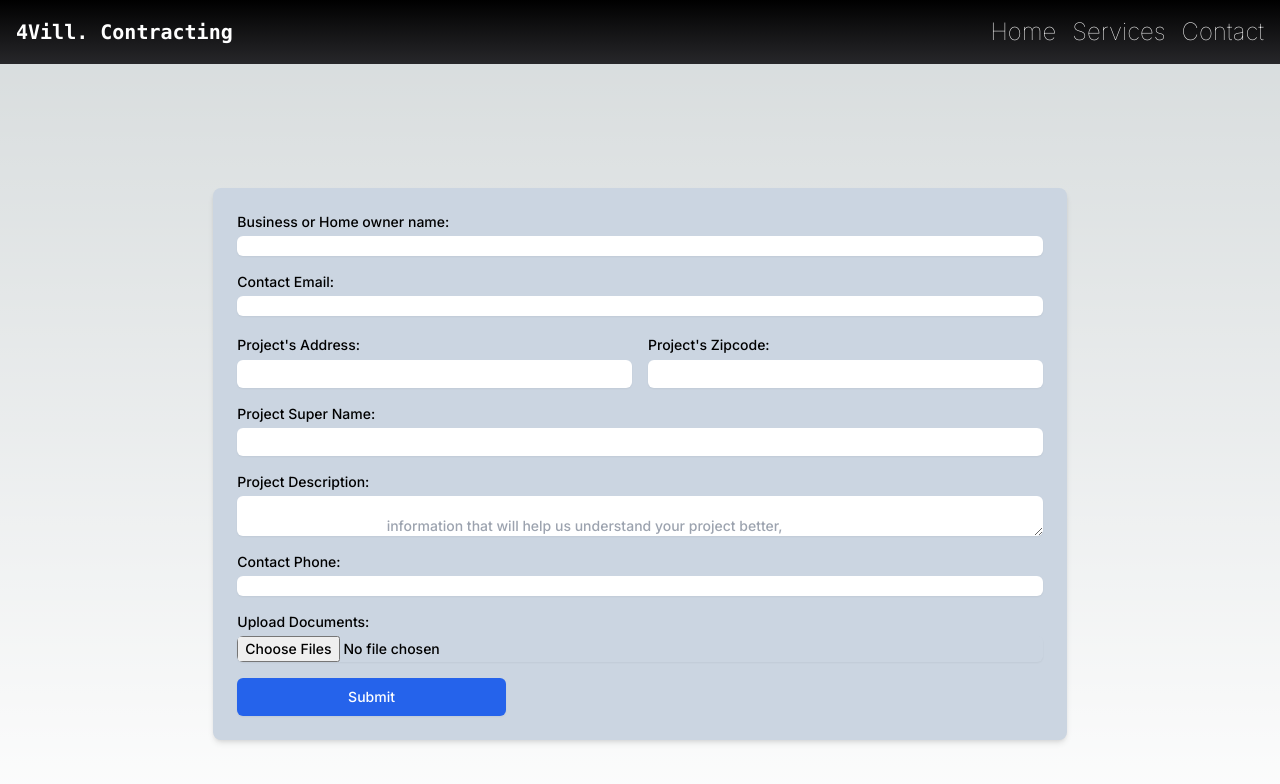
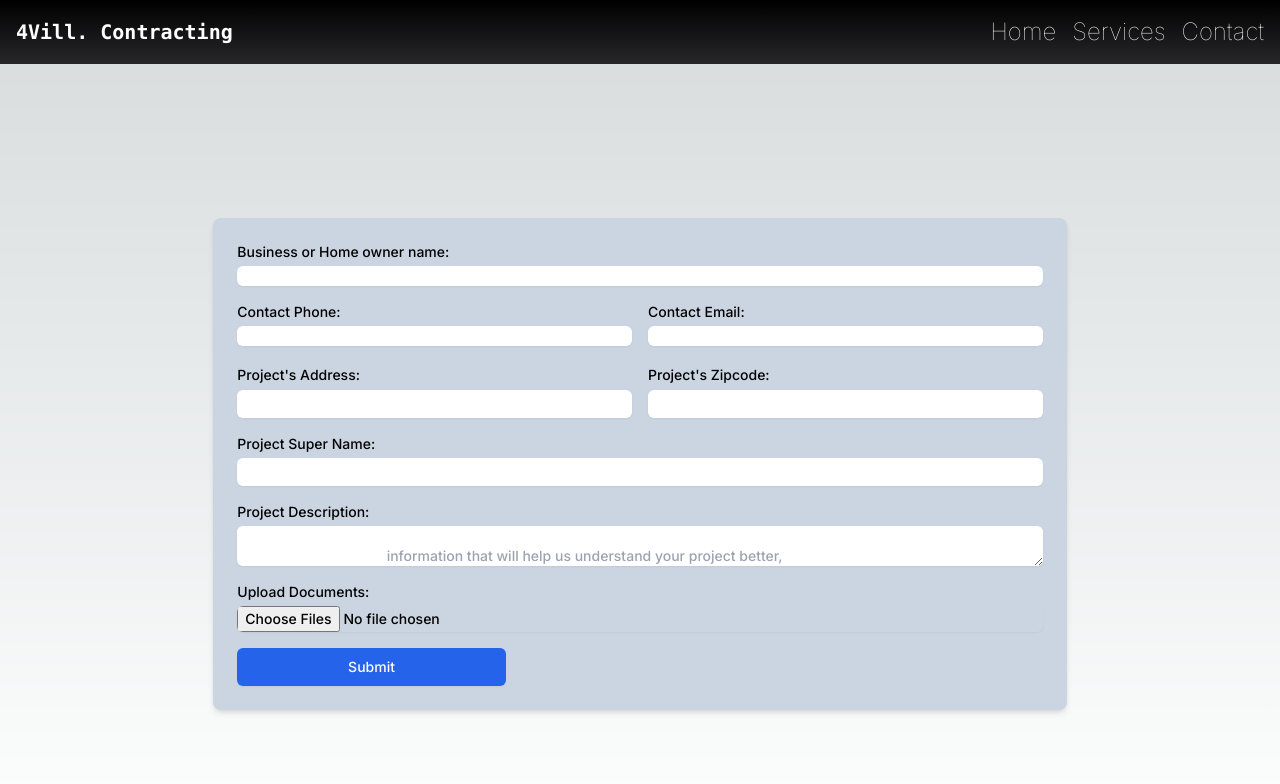
Before and after one commit to marcelchelo/4vill, a Next.js app: page /getQuote in a window 1280 px wide. Shown: the top 784 px of the page. Built offline with nearby package versions, Linux system fonts and the light colour scheme.

Commit message:
update quote form

```diff
--- a/app/src/components/QuoteForm.jsx
+++ b/app/src/components/QuoteForm.jsx
@@ -41,7 +41,23 @@ export default function QuoteForm() {
                             onChange={(e) => setCompanyName(e.target.value)} />
                     </label>
                 </div>
-                <div>
+
+                <div className='flex'>
+                        <div className='flex-1 mr-2'>
+                            <label className='block text-sm font-medium text-black'>
+                                Contact Phone:
+                                <input
+                                    className='mt-1 block w-full rounded-md
+                                    border-gray-300 shadow-sm focus:border-indigo-300
+                                    focus:ring focus:ring-indigo-200 focus:ring-opacity-50'
+                                    type="tel"
+                                    pattern="\d{10}"
+                                    maxLength="10"
+                                    value={contactPhone}
+                                    onChange={(e) => setContactPhone(e.target.value)} />
+                            </label>
+                        </div>
+                        <div className='flex-1 ml-2'>
                             <label className='block text-sm font-medium text-black'>
                                 Contact Email:
                                 <input
@@ -51,6 +67,10 @@ export default function QuoteForm() {
                                 type="email" value={contactEmail}
                                 onChange={(e) => setContactEmail(e.target.value)} />
                             </label>
+                        </div>
+
+
+
                 </div>
 
 
@@ -120,20 +140,7 @@ export default function QuoteForm() {
                     </label>
                 </div>
 
-                <div>
-                    <label className='block text-sm font-medium text-black'>
-                        Contact Phone:
-                        <input
-                            className='mt-1 block w-full rounded-md
-                             border-gray-300 shadow-sm focus:border-indigo-300
-                            focus:ring focus:ring-indigo-200 focus:ring-opacity-50'
-                            type="tel"
-                            pattern="\d{10}"
-                            maxLength="10"
-                            value={contactPhone}
-                            onChange={(e) => setContactPhone(e.target.value)} />
-                    </label>
-                </div>
+
 
                 <div>
                     <label className='block text-sm font-medium text-black'>
```
Lines whose indentation alone changed are shown as unchanged.
